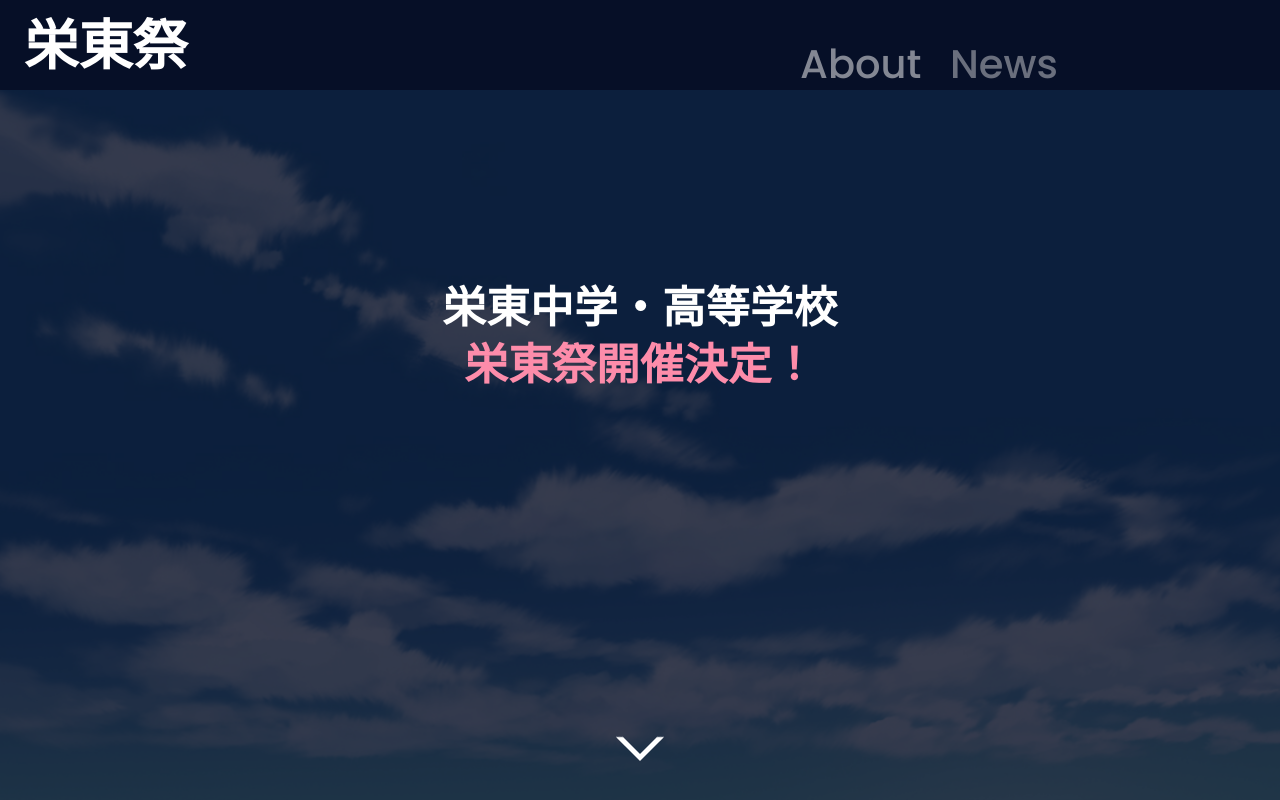
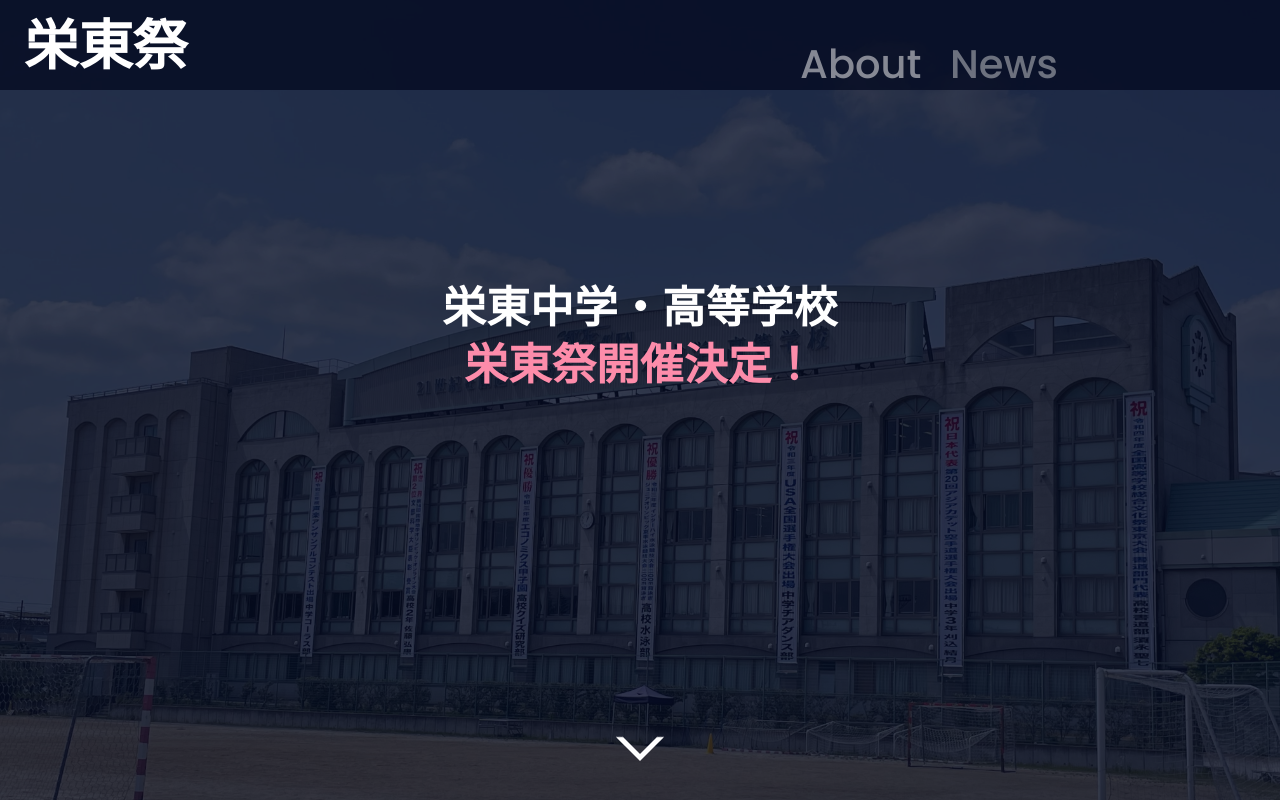
Before and after one commit to nana1177/play, a Nuxt app: page / in a window 1280 px wide. Built offline with nearby package versions, Linux system fonts and the light colour scheme.

Commit message:
add: static logo

```diff
--- a/components/mainpage.vue
+++ b/components/mainpage.vue
@@ -29,6 +29,7 @@
     </h1>
     </div>
     <img src="@/static/blank.png" class="poster">
+    <img src="@/static/logo.png" class="fes-logo">
     <div class="under">
     </div>
     <div class="detail">
@@ -140,7 +141,7 @@ export default {
   }
   .main{
     position: fixed;
-    background: url(~@/static/sky.jpg) top center;
+    background: url(~@/static/school.jpg) top center;
     width: 100%;
     height: 100vh;
     background-size: cover;
@@ -213,4 +214,10 @@ export default {
     left: 97vh;
     position: absolute;
   }
+  .fes-logo{
+    width: 30vh;
+    position: absolute;
+    top: 170vh;
+    left: 80vh;
+  }
 </style>
```
Also changed, not shown: 1 other file (tests, documents, lock files or other folders).
